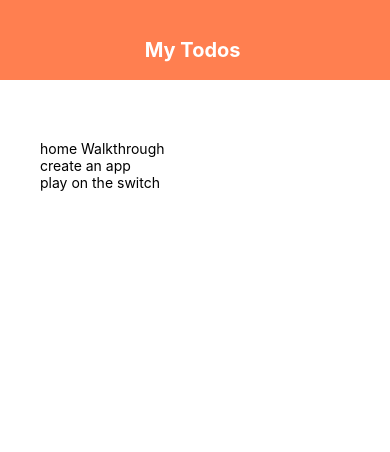
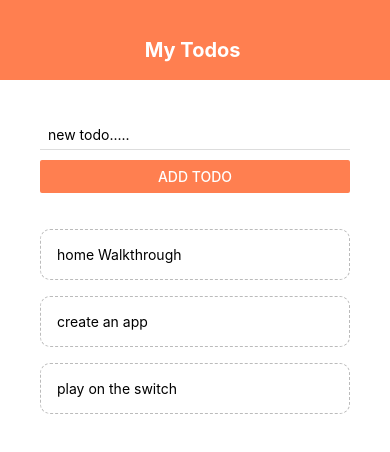
Before and after one commit to mparchana94/React-TodoApp, a React Native app: screen / in a window 390 px wide. Shown: the top 452 px of the page. Built offline with nearby package versions, Linux system fonts and the light colour scheme.

Commit message:
added-button

```diff
--- a/App.js
+++ b/App.js
@@ -6,6 +6,8 @@
   FlatList
 } from 'react-native';
 import Header from './components/header';
+import TodoItem from './components/todoitem';
+import AddTodo from './components/addTodo';
 
 import {
   Colors,
@@ -18,16 +20,31 @@
     { text: 'play on the switch', key: '3'}
   ]);
 
+  const pressHandler = (key) => {
+    setTodos((prevTodos) => {
+      return prevTodos.filter(todo => todo.key != key);
+    });
+  }
+
+  const submitHandler = (text) => {
+    setTodos((prevTodos) => {
+      return [
+        { text: text, key: Math.random().toString()},
+        ...prevTodos
+      ];
+    })
+  }
+
   return(
     <View style={styles.container}>
       <Header />
       <View style={styles.content}>
-          {/* to form */}
+         <AddTodo submitHandler={submitHandler}/>
         <View style={styles.list}>
           <FlatList
             data={todos}
             renderItem={({ item }) => (
-              <Text>{item.text}</Text>
+              <TodoItem item={item} pressHandler={pressHandler} />
             )}
           />
         </View>
--- /dev/null
+++ b/components/addTodo.js
@@ -0,0 +1,33 @@
+import React, { useState} from 'react';
+import { StyleSheet, Text, View, TextInput, Button} from 'react-native';
+
+export default function AddTodo({ submitHandler }) {
+  const [text, setText] = useState('');
+
+  const changeHadler = (val) => {
+    setText(val);
+  }
+
+
+  return (
+    <View>
+      <TextInput
+        style={styles.input}
+        placeholder= 'new todo.....'
+        onChangeText={changeHadler}
+      />
+      <Button onPress={() =>  submitHandler(text)} title='add todo' color='coral'/>
+    </View>
+  )
+}
+
+
+const styles = StyleSheet.create({
+  input: {
+    marginBottom: 10,
+    paddingHorizontal: 8,
+    paddingVertical: 6,
+    borderBottomWidth: 1,
+    borderBottomColor: '#ddd'
+  }
+})
--- /dev/null
+++ b/components/todoitem.js
@@ -0,0 +1,24 @@
+import React from 'react';
+import { StyleSheet, Text, TouchableOpacity } from 'react-native';
+
+export default function TodoItem({ item, pressHandler }) {
+
+  return (
+    <TouchableOpacity onPress={() => pressHandler(item.key)}>
+      <Text style={styles.item}>{item.text}</Text>
+    </TouchableOpacity>
+  )
+
+}
+
+
+const styles = StyleSheet.create({
+  item: {
+    padding: 16,
+    marginTop: 16,
+    borderColor: '#bbb',
+    borderWidth: 1,
+    borderStyle: 'dashed',
+    borderRadius: 10
+  }
+});
```
